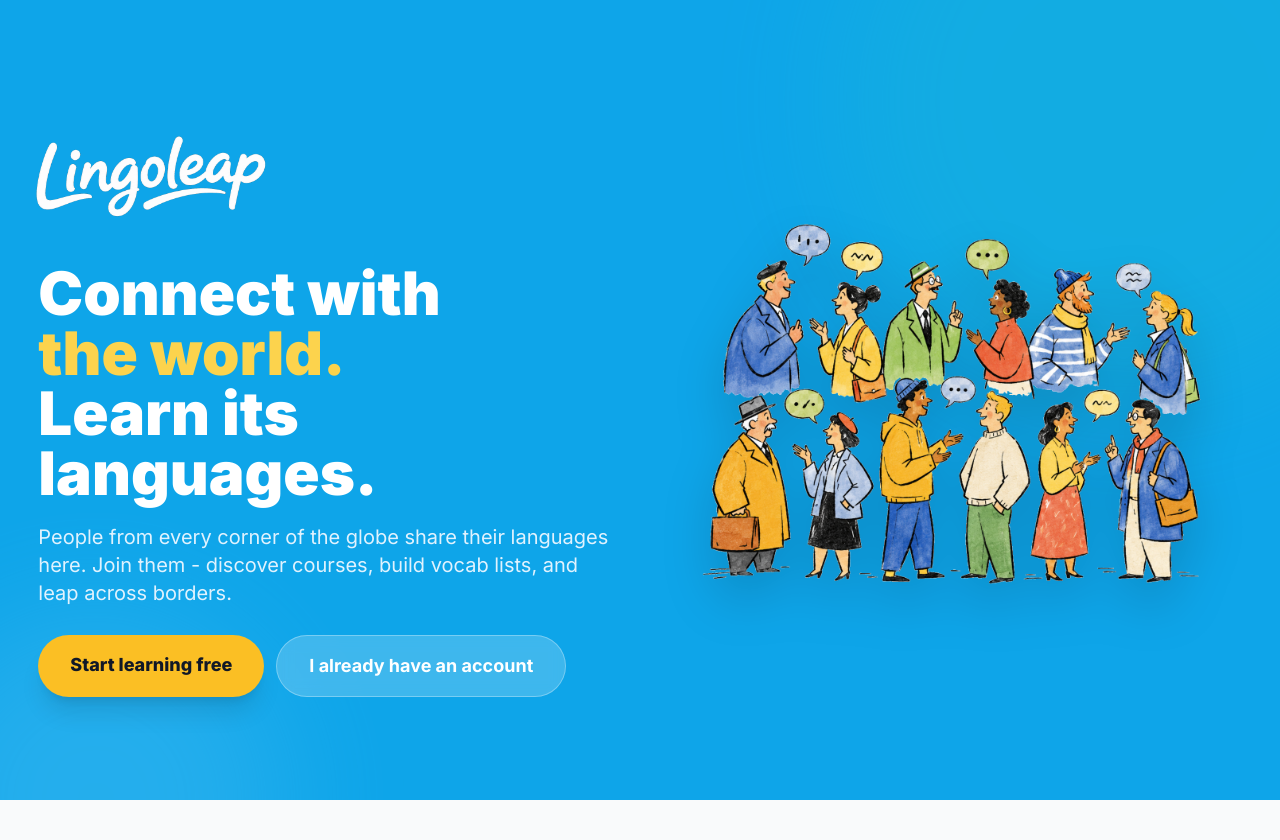
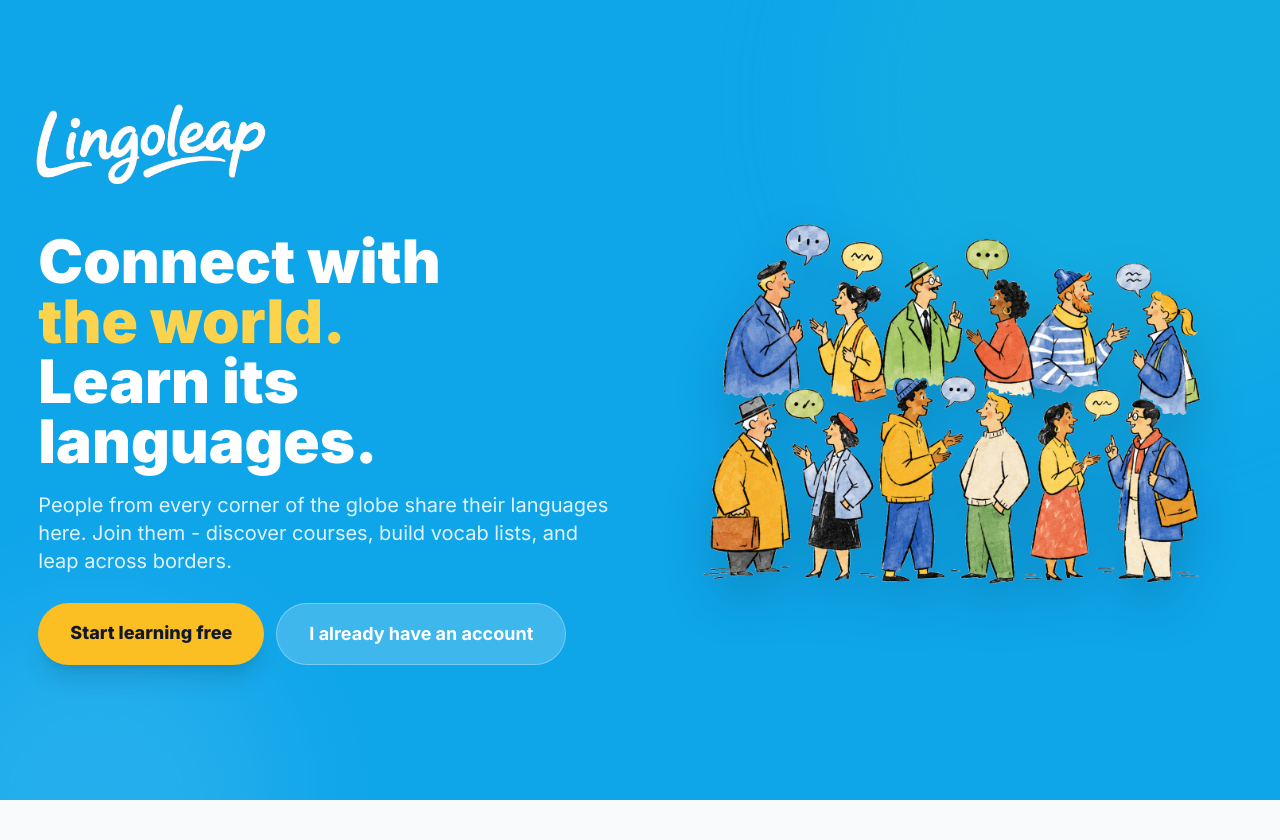
Before and after one commit to tmashworthab/lingoleap, a Flask app: page / in a window 1280 px wide. Shown: the top 840 px of the page. Run offline with Flask 3, Linux system fonts and the light colour scheme; data comes from the database, SQL or seed files in the repository; some libraries are stand-ins or nearby versions.

Commit message:
Raise logo higher in hero

```diff
--- a/templates/index.html
+++ b/templates/index.html
@@ -17,7 +17,7 @@
       <!-- Left: text -->
       <div class="flex-1 min-w-0">
         <!-- Logo above headline -->
-        <a href="{{ url_for('index') }}" class="block mb-8" style="width: fit-content;">
+        <a href="{{ url_for('index') }}" class="block mb-8 -mt-16" style="width: fit-content;">
           <img src="{{ url_for('static', filename='img/logo.png') }}" alt="LingoLeap" class="w-auto" style="height: 7rem; max-width: 100%; margin-left: -49px; transform: scaleX(1.12); transform-origin: left center;">
         </a>
         <h1 class="text-4xl md:text-6xl font-black leading-tight mb-5">
```
